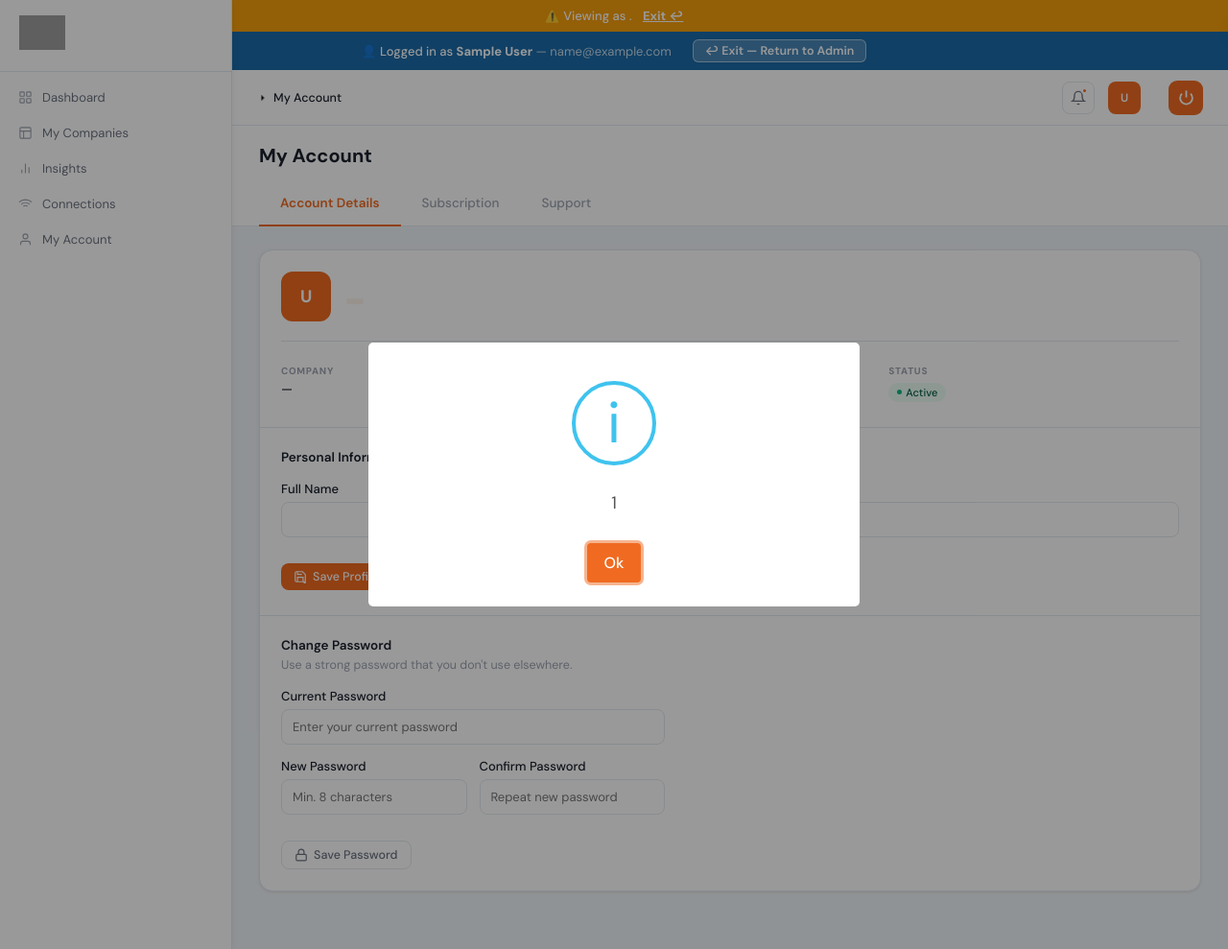
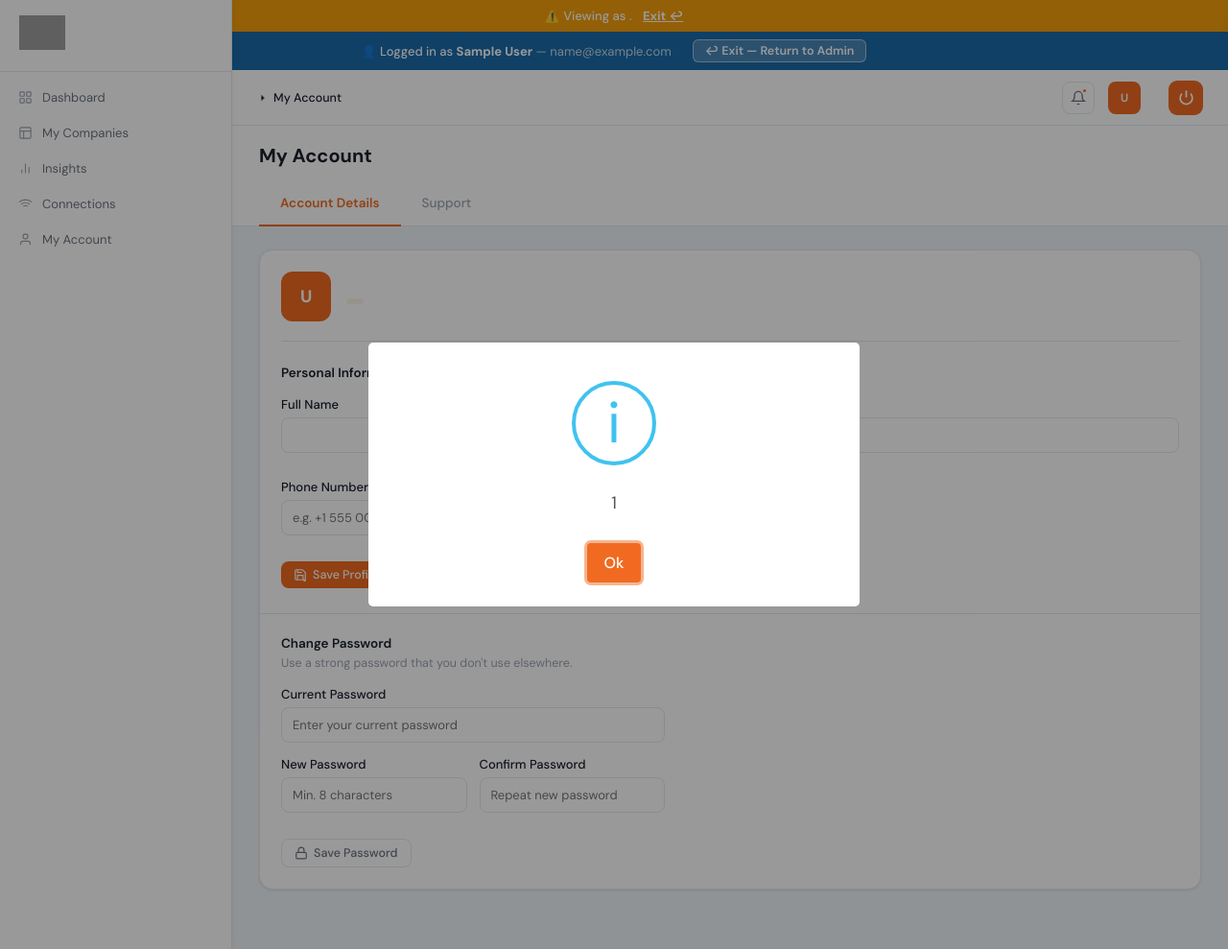
Before and after one commit to sudhakardwivedi07/saas-platform, a Laravel app: template resources/views/account/user.blade.php in a window 1280 px wide. Shown: the whole page at 96% size. Run offline with Laravel 12, Linux system fonts and the light colour scheme; the template is opened without the code that fills it, so the values that code supplies are empty; the visitor is signed in with stand-in values (Sample User, id 1); data comes from the database, SQL or seed files in the repository; parts of the project's set-up code (start-up, migrations or seed data) failed here and were passed over; some libraries are stand-ins or nearby versions; grey boxes are pictures that could not be loaded.

Commit message:
Fix : Changes My Account Page

```diff
--- a/resources/views/account/user.blade.php
+++ b/resources/views/account/user.blade.php
@@ -253,7 +253,6 @@
     <h1>My Account</h1>
     <div class="ua-tabs">
         <button class="ua-tab active" data-tab="tab-account">Account Details</button>
-        <button class="ua-tab" data-tab="tab-subscription">Subscription</button>
         <button class="ua-tab" data-tab="tab-support">Support</button>
     </div>
 </div>
@@ -275,25 +274,7 @@
             </div>
         </div>
 
-        {{-- Account Info Grid --}}
-        <div style="display:grid;grid-template-columns:repeat(3,1fr);gap:14px;margin-bottom:26px">
-            <div>
-                <div style="font-size:10px;font-weight:700;text-transform:uppercase;letter-spacing:.07em;color:var(--text-3);margin-bottom:4px">Company</div>
-                <div style="font-size:13.5px;font-weight:500;color:var(--text-1)">{{ $tenantCompany?->company_name ?? '—' }}</div>
-            </div>
-            <div>
-                <div style="font-size:10px;font-weight:700;text-transform:uppercase;letter-spacing:.07em;color:var(--text-3);margin-bottom:4px">Member Since</div>
-                <div style="font-size:13.5px;font-weight:500;color:var(--text-1)">{{ $authUser->created_at?->format('M j, Y') ?? '—' }}</div>
-            </div>
-            <div>
-                <div style="font-size:10px;font-weight:700;text-transform:uppercase;letter-spacing:.07em;color:var(--text-3);margin-bottom:4px">Status</div>
-                <div><span class="badge b-green" style="font-size:11px"><span class="badge-dot" style="background:var(--green)"></span> Active</span></div>
-            </div>
-        </div>
-
-        <div style="height:1px;background:var(--border);margin:0 -22px 22px"></div>
-
-        {{-- Profile Form --}}
+        {{-- 1. Personal Information --}}
         <div style="margin-bottom:26px">
             <div style="font-size:13.5px;font-weight:600;color:var(--text-1);margin-bottom:16px">Personal Information</div>
             <form method="POST" action="{{ route('account.profile') }}">
@@ -308,6 +289,12 @@
                         <input type="email" name="email" class="f-inp" value="{{ old('email', $authUser->email) }}" required>
                     </div>
                 </div>
+                <div class="form-2col">
+                    <div class="f-group">
+                        <label class="f-label">Phone Number</label>
+                        <input type="tel" name="mobile" class="f-inp" value="{{ old('mobile', $authUser->mobile) }}" placeholder="e.g. +1 555 000 0000">
+                    </div>
+                </div>
                 <button type="submit" class="btn btn-primary btn-sm">
                     <svg viewBox="0 0 24 24" fill="none" stroke="currentColor" stroke-width="2"><path d="M19 21H5a2 2 0 01-2-2V5a2 2 0 012-2h11l5 5v14a2 2 0 01-2 2z"/><polyline points="17 21 17 13 7 13 7 21"/><polyline points="7 3 7 8 15 8"/></svg>
                     Save Profile
@@ -317,7 +304,7 @@
 
         <div style="height:1px;background:var(--border);margin:0 -22px 22px"></div>
 
-        {{-- Password Form --}}
+        {{-- 2. Change Password --}}
         <div>
             <div style="font-size:13.5px;font-weight:600;color:var(--text-1);margin-bottom:4px">Change Password</div>
             <div style="font-size:12.5px;color:var(--text-3);margin-bottom:16px">Use a strong password that you don't use elsewhere.</div>
@@ -346,8 +333,8 @@
     </div>
 </div>
 
-{{-- ── Tab 2: Subscription ───────────────────────────────────────── --}}
-<div class="ua-tab-panel" id="tab-subscription">
+{{-- ── Tab 2: Subscription (hidden — removed from client portal) ── --}}
+<div class="ua-tab-panel" id="tab-subscription" style="display:none!important">
 
     {{-- Subscription Status Card --}}
     @php
```
Also changed, not shown: app/Http/Controllers/AccountController.php (+6 -2 lines).
